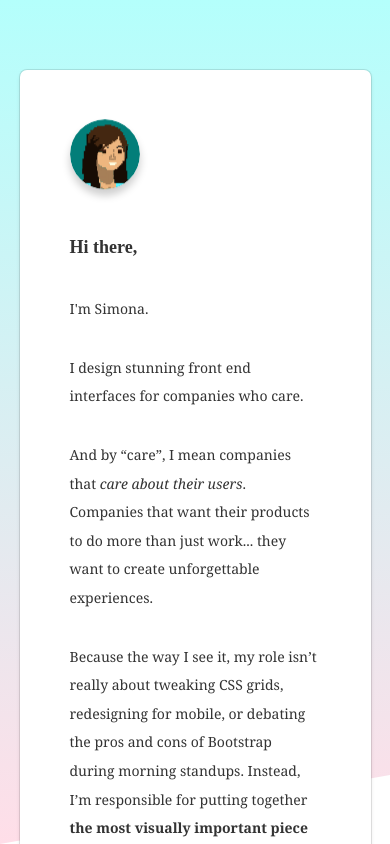
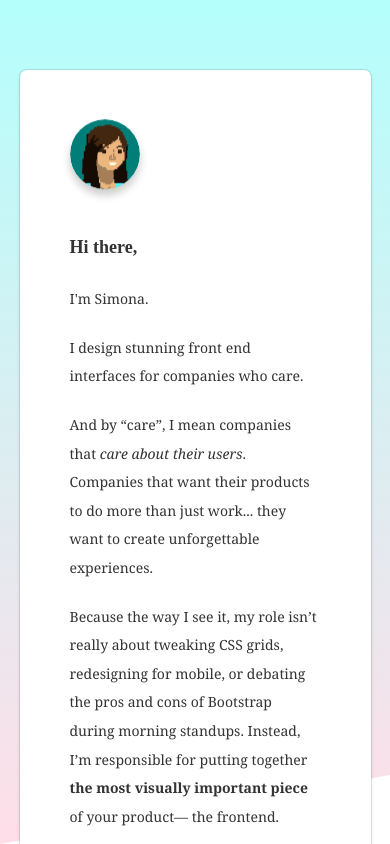
Before and after one commit to simonagolebiewski/simonaportfoliooriginal, a website: page index.html in a window 390 px wide. Drawn offline with Linux system fonts and the light colour scheme.

Commit message:
updated margins on mobile

```diff
--- a/assets/styles/sass/index.scss
+++ b/assets/styles/sass/index.scss
@@ -449,6 +449,9 @@ body {
   &__intro, &__movie-vue, &__contact, &__remote-dir, &__fca, &__marketing {
     margin-bottom: 30px;
     color: #333333;
+    @media only screen and (max-width: 425px) {
+      margin-bottom: 20px;
+    }
       &--header{
         span {
           color: #333333 !important;
```
Also changed, not shown: assets/styles/css/index.css.
